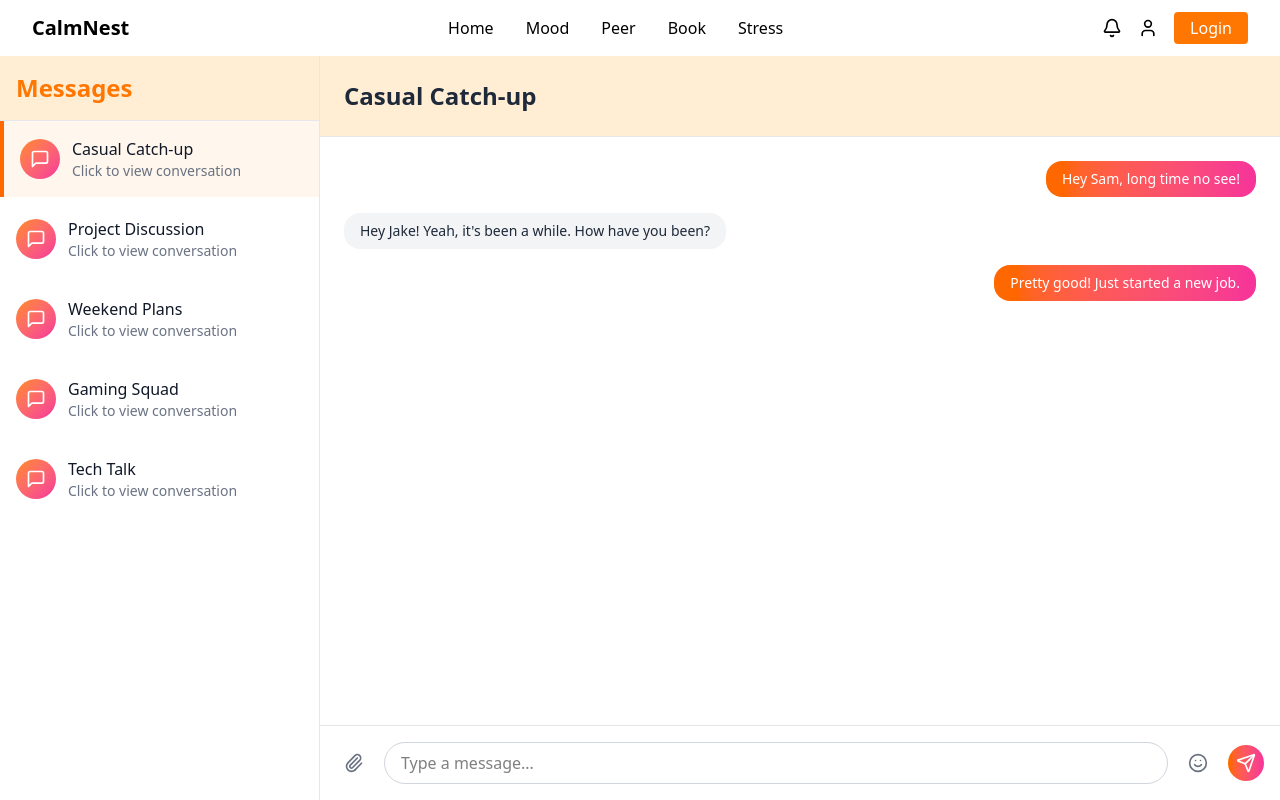
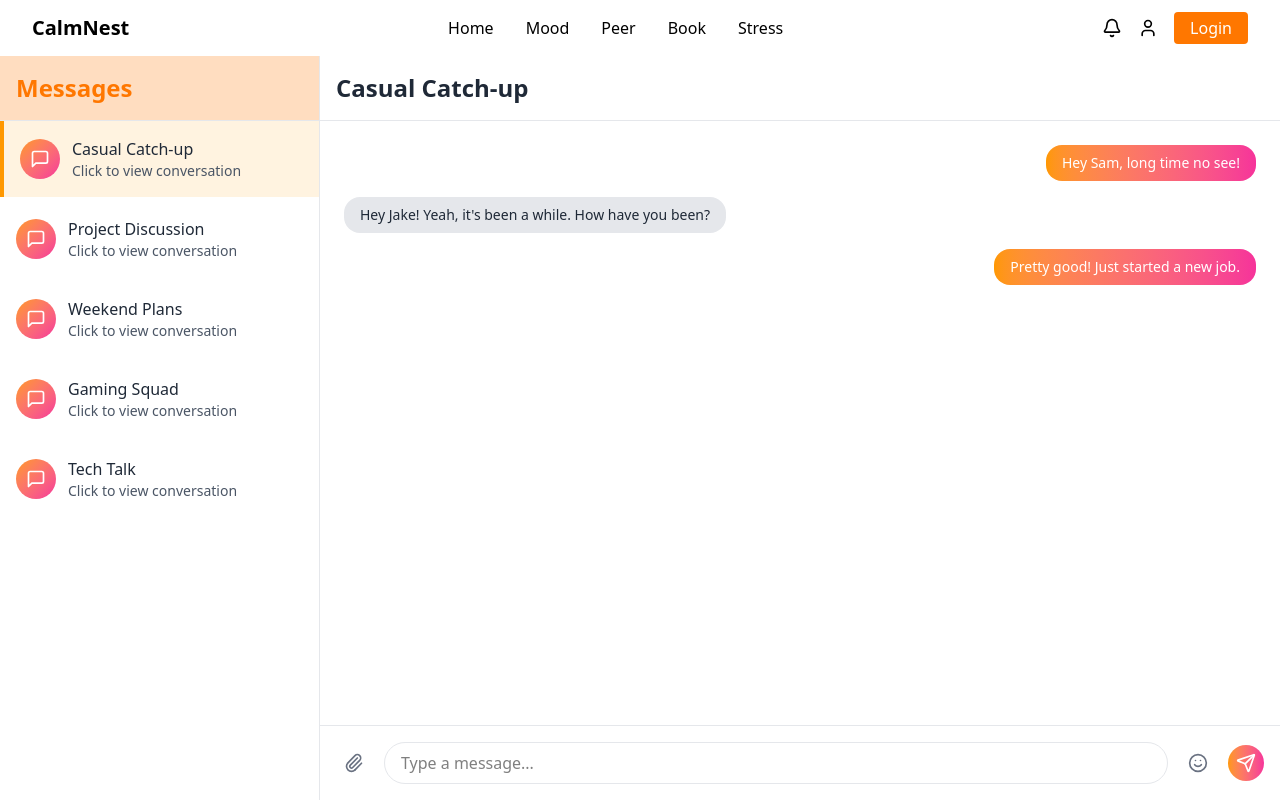
Before and after one commit to NSuryansh/Built_it, a React (Vite) app in the folder frontend/: page /peer in a window 1280 px wide. Built offline with nearby package versions, Linux system fonts and the light colour scheme.

Commit message:
Changed all hard coded colors to variable colors

```diff
--- a/frontend/src/components/ChatInput.jsx
+++ b/frontend/src/components/ChatInput.jsx
@@ -1,23 +1,26 @@
-import React, { useState } from 'react';
-import { Send, Paperclip, Smile } from 'lucide-react';
+import React, { useState } from "react";
+import { Send, Paperclip, Smile } from "lucide-react";
 
 export default function ChatInput() {
-  const [message, setMessage] = useState('');
+  const [message, setMessage] = useState("");
 
   const handleSubmit = (e) => {
     e.preventDefault();
     if (message.trim()) {
       // Handle message submission
-      setMessage('');
+      setMessage("");
     }
   };
 
   return (
-    <form onSubmit={handleSubmit} className="border-t border-gray-200 p-4 bg-white">
+    <form
+      onSubmit={handleSubmit}
+      className="border-t border-[var(--mp-custom-gray-200)] p-4 bg-[var(--mp-custom-white)]"
+    >
       <div className="flex items-center gap-3">
         <button
           type="button"
-          className="p-2 text-gray-500 hover:text-gray-600 transition-colors"
+          className="p-2 cursor-pointer text-[var(--mp-custom-gray-500)] hover:text-[var(--mp-custom-gray-600)] transition-colors"
         >
           <Paperclip className="w-5 h-5" />
         </button>
@@ -26,17 +29,17 @@ export default function ChatInput() {
           value={message}
           onChange={(e) => setMessage(e.target.value)}
           placeholder="Type a message..."
-          className="flex-1 rounded-full border border-gray-300 px-4 py-2 focus:outline-none focus:border-orange-500"
+          className="flex-1 rounded-full border border-[var(--mp-custom-gray-200)] px-4 py-2 focus:outline-none focus:border-[var(--peer-custom-orange-500)]"
         />
         <button
           type="button"
-          className="p-2 text-gray-500 hover:text-gray-600 transition-colors"
+          className="p-2 cursor-pointer text-[var(--mp-custom-gray-500)] hover:text-[var(--mp-custom-gray-600)] transition-colors"
         >
           <Smile className="w-5 h-5" />
         </button>
         <button
           type="submit"
-          className="p-2 text-white bg-gradient-to-r from-orange-500 to-pink-500 rounded-full hover:opacity-90 transition-opacity"
+          className="p-2 cursor-pointer text-[var(--custom-white)] bg-gradient-to-r from-[var(--peer-custom-orange-500)] to-[var(--peer-custom-pink-500)] rounded-full hover:opacity-90 transition-opacity"
         >
           <Send className="w-5 h-5" />
         </button>
--- a/frontend/src/components/ChatList.jsx
+++ b/frontend/src/components/ChatList.jsx
@@ -1,29 +1,38 @@
-import React from 'react';
-import { MessageSquare } from 'lucide-react';
-
+import React from "react";
+import { MessageSquare } from "lucide-react";
 
 export default function ChatList({ names, selectedChat, setSelectedChat }) {
   return (
-    <div className="w-80 bg-white border-r border-gray-200 overflow-y-auto">
-      <div className='bg-orange-100'>
-      <div className="p-4 border-b border-gray-200">
-        <h1 className="text-2xl font-bold text-[#FF7700]">Messages</h1>
-      </div>
+    <div className="w-80 bg-[var(--mp-custom-white)] border-r border-[var(--mp-custom-gray-200)] overflow-y-auto">
+      <div className="bg-[var(--mp-custom-peach)]">
+        <div className="p-4 border-b border-[var(--mp-custom-gray-200)]">
+          <h1 className="text-2xl font-bold text-[var(--mp-heading-text)]">
+            Messages
+          </h1>
+        </div>
       </div>
       <div className="space-y-1">
         {names.map((name, index) => (
           <button
             key={index}
             onClick={() => setSelectedChat(index)}
-            className={`w-full p-4 text-left transition-colors duration-150 ease-in-out flex items-center gap-3
-              ${selectedChat === index ? 'bg-orange-50 border-l-4 border-orange-500 hover:bg-orange-100' : 'hover:bg-gray-100'}`}
+            className={`w-full p-4 text-left transition-colors duration-150 ease-in-out flex cursor-pointer items-center gap-3
+              ${
+                selectedChat === index
+                  ? "bg-[var(--peer-custom-orange-50)] border-l-4 border-[var(--peer-custom-orange-500)] hover:bg-[var(--peer-custom-orange-100)]"
+                  : "hover:bg-[var(--mp-custom-gray-200)]"
+              }`}
           >
-            <div className="w-10 h-10 rounded-full bg-gradient-to-br from-orange-400 to-pink-500 flex items-center justify-center">
-              <MessageSquare className="w-5 h-5 text-white" />
+            <div className="w-10 h-10 rounded-full bg-gradient-to-br from-[var(--peer-custom-orange-500)] to-[var(--peer-custom-pink-500)] flex items-center justify-center">
+              <MessageSquare className="w-5 h-5 text-[var(--mp-custom-white)]" />
             </div>
             <div>
-              <p className="font-medium text-gray-900">{name}</p>
-              <p className="text-sm text-gray-500">Click to view conversation</p>
+              <p className="font-medium text-[var(--mp-custom-gray-800)]">
+                {name}
+              </p>
+              <p className="text-sm text-[var(--mp-custom-gray-600)]">
+                Click to view conversation
+              </p>
             </div>
           </button>
         ))}
--- a/frontend/src/components/ChatMessage.jsx
+++ b/frontend/src/components/ChatMessage.jsx
@@ -1,14 +1,15 @@
-import React from 'react';
-
+import React from "react";
 
 export default function ChatMessage({ message, isReceived }) {
   return (
-    <div className={`flex ${isReceived ? 'justify-start' : 'justify-end'} mb-4`}>
+    <div
+      className={`flex ${isReceived ? "justify-start" : "justify-end"} mb-4`}
+    >
       <div
         className={`max-w-[70%] rounded-2xl px-4 py-2 ${
           isReceived
-            ? 'bg-gray-100 text-gray-800'
-            : 'bg-gradient-to-r from-orange-500 to-pink-500 text-white'
+            ? "bg-[var(--mp-custom-gray-200)] text-[var(--mp-custom-gray-800)]"
+            : "bg-gradient-to-r from-[var(--peer-custom-orange-500)] to-[var(--peer-custom-pink-500)] text-[var(--custom-white)]"
         }`}
       >
         <p className="text-sm">{message}</p>
--- a/frontend/src/pages/Landing.jsx
+++ b/frontend/src/pages/Landing.jsx
@@ -1,7 +1,7 @@
 import React from "react";
 import { Link, useLocation } from "react-router-dom";
 
-export default function Landing() {
+const Landing = () => {
     const location = useLocation();
     return (
         <div className="flex flex-col items-center justify-center mt-[60px]">
@@ -17,7 +17,7 @@ export default function Landing() {
                 <p>guidance, we are here to help</p>
             </div>
             <Link to="/signup">
-                <button className="bg-[var(--landing-bg-orange)] text-[var(--text-white)] font-semibold px-6 py-2 mt-4 rounded-full shadow-md hover:bg-transparent transition-colors duration-300 ease-in-out cursor-pointer">
+                <button className="bg-[var(--landing-text-orange)] text-[var(--landing-text-white)] font-semibold px-6 py-2 mt-4 rounded-full shadow-md hover:bg-[var(--landing-bg-orange)] transition-colors duration-300 ease-in-out cursor-pointer">
                     Get Started
                 </button>
             </Link>
@@ -25,3 +25,5 @@ export default function Landing() {
         </div>
     );
 }
+
+export default Landing;
--- a/frontend/src/pages/Peer.jsx
+++ b/frontend/src/pages/Peer.jsx
@@ -1,7 +1,7 @@
-import React, { useState } from 'react';
-import ChatList from '../components/ChatList';
-import ChatMessage from '../components/ChatMessage';
-import ChatInput from '../components/ChatInput';
+import React, { useState } from "react";
+import ChatList from "../components/ChatList";
+import ChatMessage from "../components/ChatMessage";
+import ChatInput from "../components/ChatInput";
 
 export default function Peer() {
   const chats = [
@@ -9,26 +9,39 @@ export default function Peer() {
       name: "Casual Catch-up",
       messages: [
         { self: "True", message: "Hey Sam, long time no see!" },
-        { self: "False", message: "Hey Jake! Yeah, it's been a while. How have you been?" },
-        { self: "True", message: "Pretty good! Just started a new job." }
-      ]
+        {
+          self: "False",
+          message: "Hey Jake! Yeah, it's been a while. How have you been?",
+        },
+        { self: "True", message: "Pretty good! Just started a new job." },
+      ],
     },
     {
       name: "Project Discussion",
       messages: [
         { self: "True", message: "Did you check the latest code commit?" },
-        { self: "False", message: "Yeah, I went through it. Looks solid, but we might need some optimizations." },
-        { self: "True", message: "Agreed! Let's discuss it in today's stand-up meeting." }
-      ]
+        {
+          self: "False",
+          message:
+            "Yeah, I went through it. Looks solid, but we might need some optimizations.",
+        },
+        {
+          self: "True",
+          message: "Agreed! Let's discuss it in today's stand-up meeting.",
+        },
+      ],
     },
     {
       name: "Weekend Plans",
       messages: [
         { self: "True", message: "Hey Lisa, any plans for the weekend?" },
-        { self: "False", message: "Hey Tom! Not yet. Thinking of going for a hike." },
+        {
+          self: "False",
+          message: "Hey Tom! Not yet. Thinking of going for a hike.",
+        },
         { self: "True", message: "That sounds fun! Mind if I join?" },
-        { self: "False", message: "Of course! The more, the merrier." }
-      ]
+        { self: "False", message: "Of course! The more, the merrier." },
+      ],
     },
     {
       name: "Gaming Squad",
@@ -36,33 +49,45 @@ export default function Peer() {
         { self: "True", message: "Guys, who's up for some gaming tonight?" },
         { self: "False", message: "I'm in! What are we playing?" },
         { self: "False", message: "Me too! Let's go with Valorant." },
-        { self: "True", message: "Sounds good! 9 PM?" }
-      ]
+        { self: "True", message: "Sounds good! 9 PM?" },
+      ],
     },
     {
       name: "Tech Talk",
       messages: [
-        { self: "True", message: "Have you heard about the new AI model release?" },
-        { self: "False", message: "Yeah, it's insane! The benchmarks are incredible." },
-        { self: "True", message: "I know, right? It's going to revolutionize a lot of applications." }
-      ]
-    }
+        {
+          self: "True",
+          message: "Have you heard about the new AI model release?",
+        },
+        {
+          self: "False",
+          message: "Yeah, it's insane! The benchmarks are incredible.",
+        },
+        {
+          self: "True",
+          message:
+            "I know, right? It's going to revolutionize a lot of applications.",
+        },
+      ],
+    },
   ];
 
   const [selectedChat, setSelectedChat] = useState(0);
 
   return (
-    <div className="flex h-screen bg-gray-50">
+    <div className="flex h-screen bg-[var(--mp-custom-white)]">
       <ChatList
-        names={chats.map(chat => chat.name)}
+        names={chats.map((chat) => chat.name)}
         selectedChat={selectedChat}
         setSelectedChat={setSelectedChat}
       />
       <div className="flex-1 flex flex-col">
-        <div className="p-6 border-b border-gray-200 bg-orange-100">
-          <h2 className="text-2xl font-bold text-gray-800">{chats[selectedChat].name}</h2>
+        <div className="p-4 border-b border-[var(--mp-custom-gray-200)] bg-[var(--mp-custom-white)]">
+          <h2 className="text-2xl font-bold text-[var(--mp-custom-gray-800)]">
+            {chats[selectedChat].name}
+          </h2>
         </div>
-        <div className="flex-1 overflow-y-auto p-6 space-y-4 bg-white">
+        <div className="flex-1 overflow-y-auto p-6 space-y-4 bg-[var(--mp-custom-white)]">
           {chats[selectedChat].messages.map((msg, index) => (
             <ChatMessage
               key={index}
```
Also changed, not shown: frontend/src/components/Navbar.jsx (+7 -3 lines), frontend/src/components/ProgressBar.jsx (+13 -9 lines), frontend/src/components/ProgressPage.jsx (+19 -34 lines), frontend/src/index.css (+37 -15 lines), frontend/src/pages/Mood.jsx (+4 -4 lines), frontend/src/pages/Signup.jsx (+20 -9 lines).
